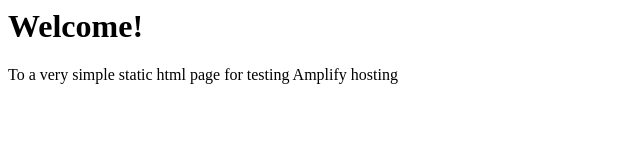
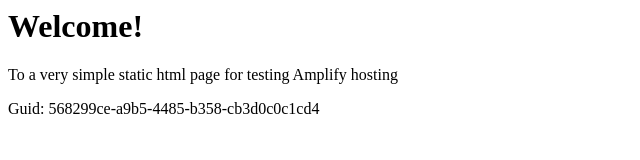
Before and after one commit to aws-aemilia-sfo/Github-PR-Commit-Integration-Test-DoNotTouch-v1-preprod-us-west-1, a website: page src/index.html in a window 1280 px wide. Shown: the whole page, without its empty margins (0-640 px from the left). Drawn offline with Linux system fonts and the light colour scheme.

Commit message:
commit from integ tests

```diff
--- a/src/index.html
+++ b/src/index.html
@@ -1,3 +1,5 @@
+
+
 <html lang="en">
 
 <head>
@@ -10,6 +12,6 @@
 <body>
     <h1>Welcome!</h1>
     <p>To a very simple static html page for testing Amplify hosting</p>
-</body>
+    <p>Guid: 568299ce-a9b5-4485-b358-cb3d0c0c1cd4</p></body>
 
 </html>
```
